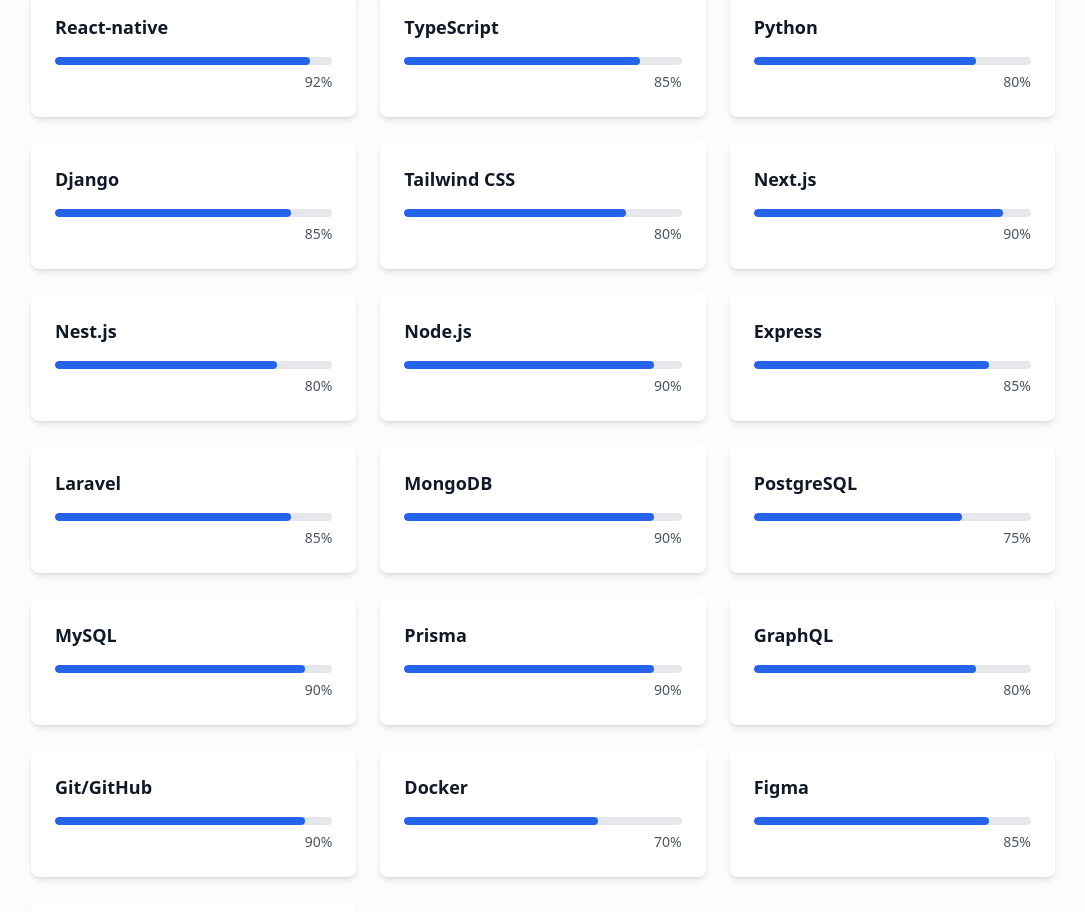
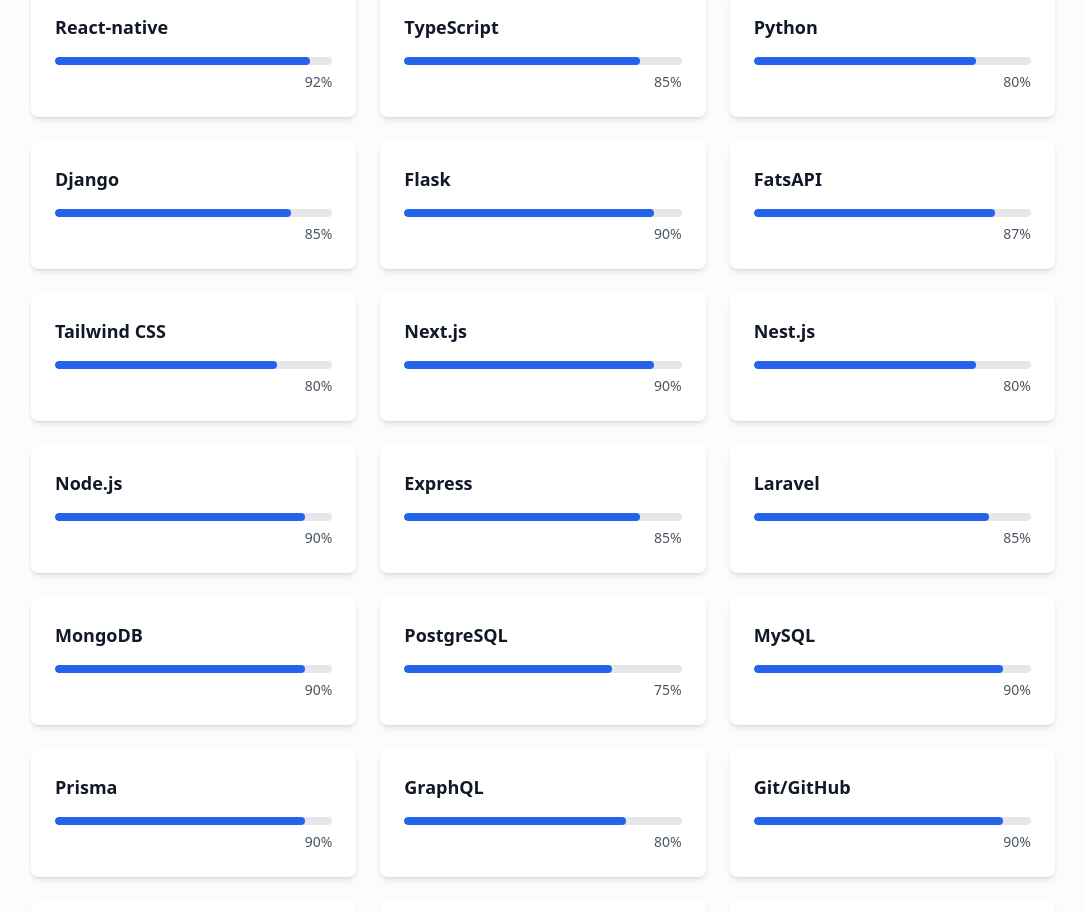
Before and after one commit to eliphhaz/Portfolio_perso, a React (Vite) app in the folder my_portfolio/: page / in a window 1280 px wide. Shown: the part 1941-2853 px from the top of the page, without its empty margins (97-1182 px from the left). Built offline with nearby package versions, Linux system fonts and the light colour scheme.

Commit message:
Update SkillsSection component

```diff
--- a/my_portfolio/src/components/SkillsSection.jsx
+++ b/my_portfolio/src/components/SkillsSection.jsx
@@ -9,6 +9,8 @@
   { name: "TypeScript", level: 85, category: "frontend" },
   { name: "Python", level: 80, category: "backend" },
   { name: "Django", level: 85, category: "backend" },
+  { name: "Flask", level: 90, category: "backend" },
+  { name: "FatsAPI", level: 87, category: "backend" },
   { name: "Tailwind CSS", level: 80, category: "frontend" },
   { name: "Next.js", level: 90, category: "frontend" },
   { name: "Nest.js", level: 80, category: "backend" },
```
